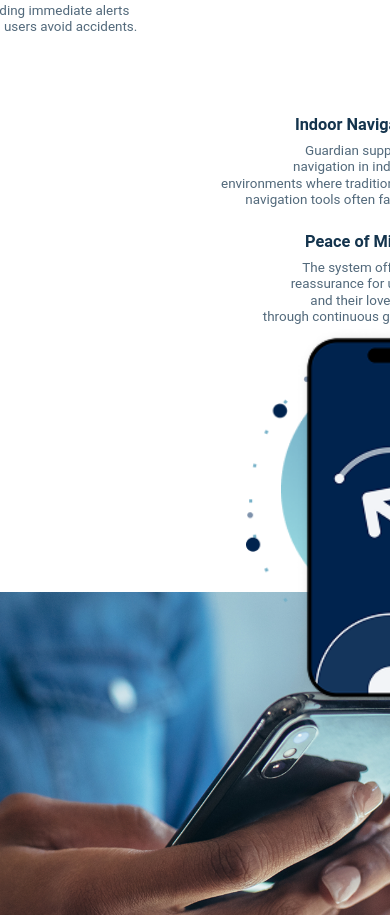
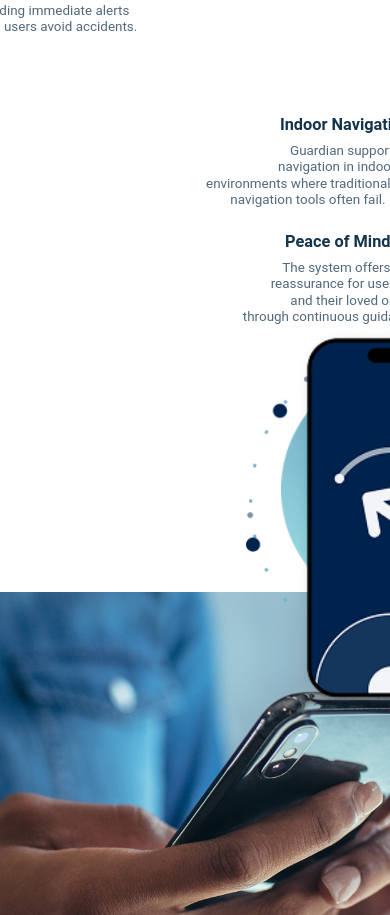
Before and after one commit to Bmsosi/guardian-landing-page, a React (Vite) app: page / in a window 390 px wide. Shown: the part 1294-2209 px from the top of the page. Built offline with nearby package versions, Linux system fonts and the light colour scheme.

Commit message:
update UI

```diff
--- a/src/App.css
+++ b/src/App.css
@@ -1259,12 +1259,12 @@
 
 .matter-mobile__row--reverse .matter-point:first-child {
   margin-top: 8px;
-  transform: translateX(-5px);
+  transform: translateX(-20px);
 }
 
 .matter-mobile__row--reverse .matter-point:last-child {
   margin-top: 6px;
-  transform: translateX(-20px);
+  transform: translateX(-40px);
 }
 }
 
```
